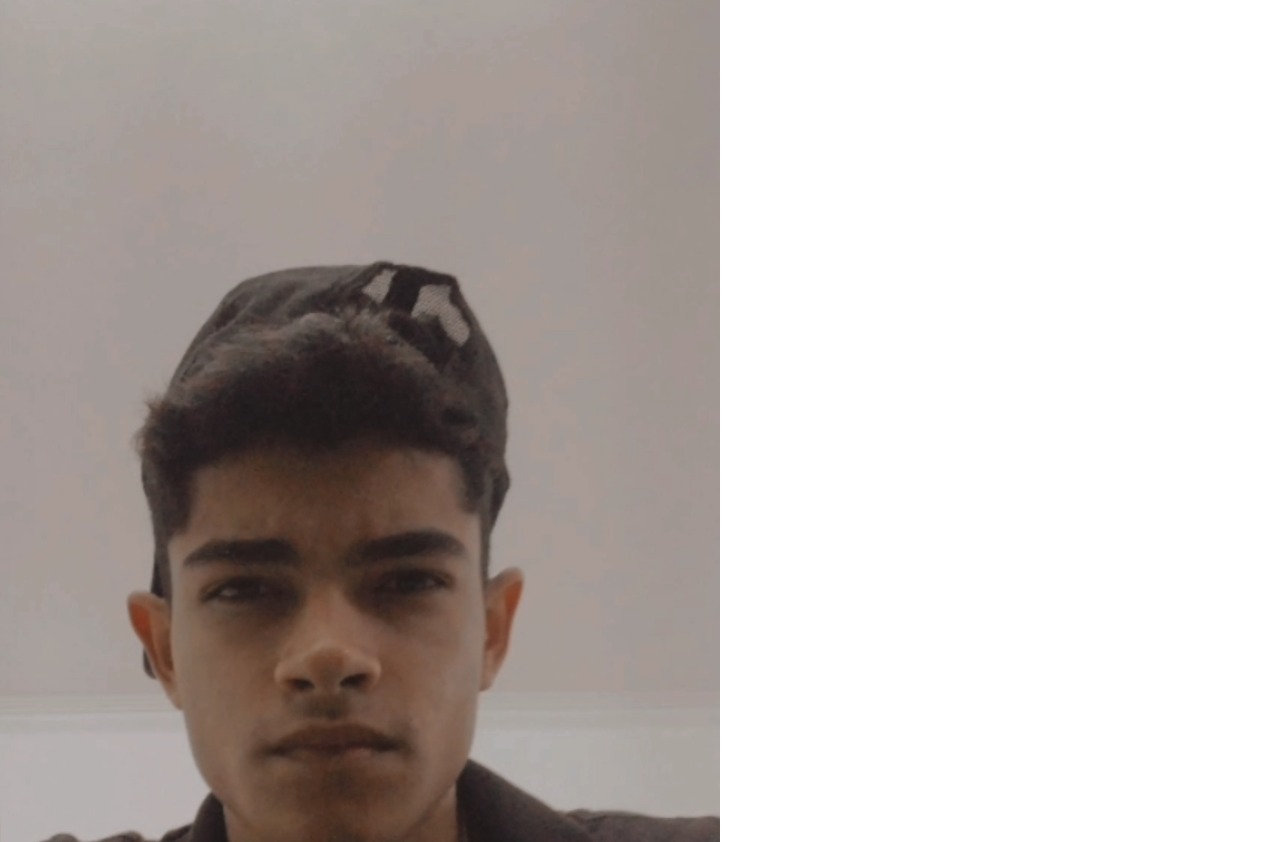
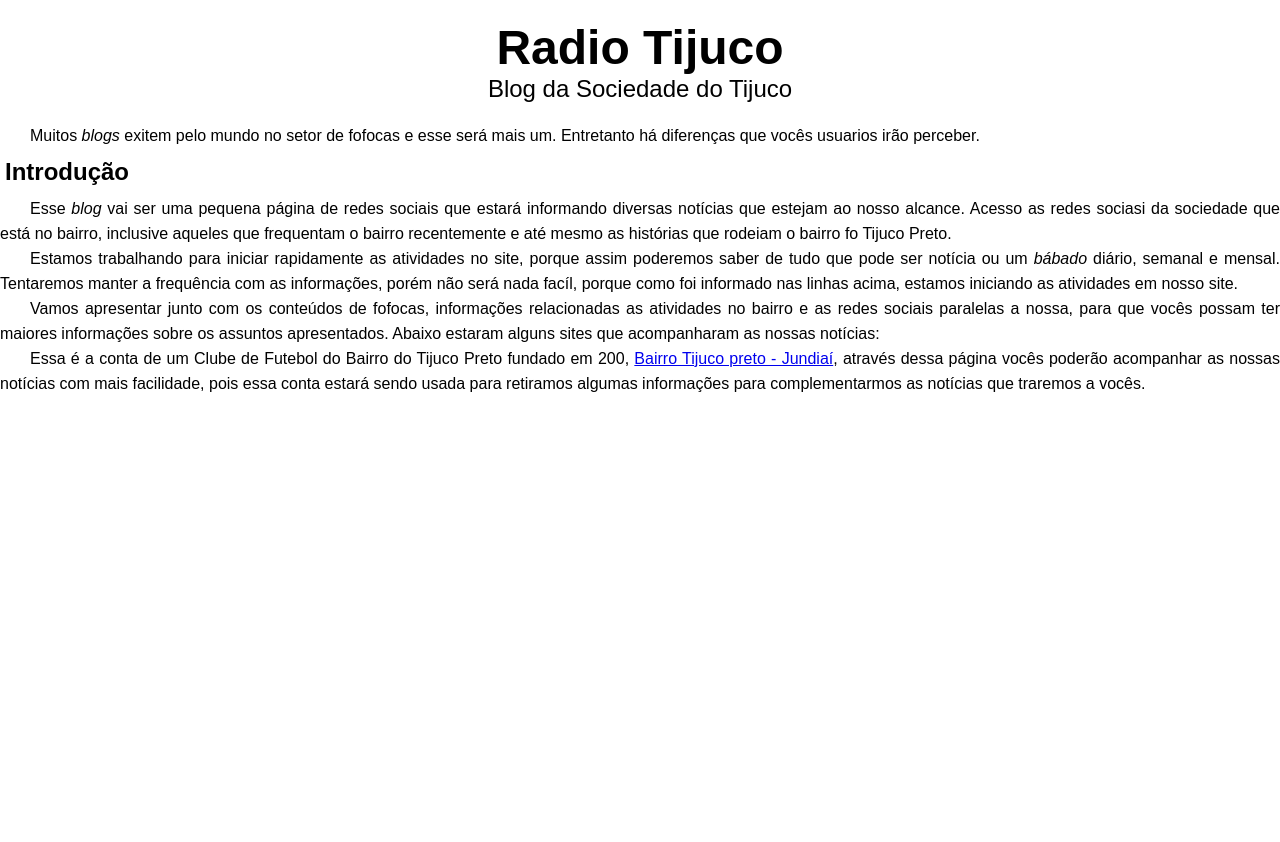
Before and after one commit to Sowrato/HTML-CSS, a plain HTML site: page Site Pessoal/index.html in a window 1280 px wide. Shown: the top 842 px of the page. After the commit the page ends 820 px from the top, so only its background shows below. Drawn offline with Linux system fonts and the light colour scheme.

Commit message:
Alterações e novidades para um novo projeto

```diff
--- a/Site Pessoal/index.html
+++ b/Site Pessoal/index.html
@@ -5,11 +5,23 @@
     <meta http-equiv="X-UA-Compatible" content="IE=edge">
     <meta name="viewport" content="width=device-width, initial-scale=1.0">
     <title>Sowrato - Portifólio</title>
-    <link rel="stylesheet" href="portifolio.css">
+    <link rel="stylesheet" href="site.css">
 </head>
 <body>
-    <section class="img">
-        <img src="imagem/Screenshot_20230421-182658-922.png" alt="Foto de Perfil">
-    </section>
+    <header>
+        <h1>Radio Tijuco</h1>
+        <p>Blog da Sociedade do Tijuco</p>
+    </header>
+    <main>
+        <p>Muitos <em>blogs</em> exitem pelo mundo no setor de fofocas e esse será mais um. Entretanto há diferenças que vocês usuarios irão perceber.</p>
+        <h2>Introdução</h2>
+        <p>Esse <em>blog</em> vai ser uma pequena página de redes sociais que estará informando diversas notícias que estejam ao nosso alcance. Acesso as redes sociasi da sociedade que está no bairro, inclusive aqueles que frequentam o bairro recentemente e até mesmo as histórias que rodeiam o bairro fo Tijuco Preto.</p>
+        <p>Estamos trabalhando para iniciar rapidamente as atividades no site, porque assim poderemos saber de tudo que pode ser notícia ou um <em>bábado</em> diário, semanal e mensal. Tentaremos manter a frequência com as informações, porém não será nada facíl, porque como foi informado nas linhas acima, estamos iniciando as atividades em nosso site.</p>
+        <p>Vamos apresentar junto com os conteúdos de fofocas, informações relacionadas as atividades no bairro e as redes sociais paralelas a nossa, para que vocês possam ter maiores informações sobre os assuntos apresentados. Abaixo estaram alguns sites que acompanharam as nossas notícias:</p>
+        <p>Essa é a conta de um Clube de Futebol do Bairro do Tijuco Preto fundado em 200, <a href="https://www.facebook.com/TijucoFutebolClube/?locale=pt_BR">Bairro Tijuco preto - Jundiaí</a>, através dessa página vocês poderão acompanhar as nossas notícias com mais facilidade, pois essa conta estará sendo usada para retiramos algumas informações para complementarmos as notícias que traremos a vocês.</p>
+    </main>
+    <footer>
+
+    </footer>
 </body>
 </html>
--- a/Site Pessoal/portifolio.css
+++ /dev/null
@@ -1,14 +0,0 @@
-@charset "UTF-8";
-
-* {
-    margin: 0px;
-    padding: 0px;
-    max-width: 100vh;
-}
-
-.img {
-    margin: auto;
-    border-radius: 500px;
-    size: cover;
-    padding: 0px;
-}
--- /dev/null
+++ b/Site Pessoal/site.css
@@ -0,0 +1,33 @@
+@charset "UTF-8";
+
+* {
+    margin: 0;
+    padding: 0;
+}
+
+body {
+    width: 100vw;
+    height: 100vh;
+    font-family: Arial, Helvetica, sans-serif;
+    box-sizing: border-box;
+}
+
+header {
+    text-align: center;
+    margin: 20px 0;
+    font-size: 1.5em;
+}
+
+main {
+    text-align: justify;
+    font-size: 1em;
+}
+
+main > h2 {
+    padding: 10px 5px;
+}
+
+main > p {
+    text-indent: 30px;
+    line-height: 25px;
+}
```
Also changed, not shown: Site Pessoal/imagem/Screenshot_20230421-182658-922.png (deleted).
